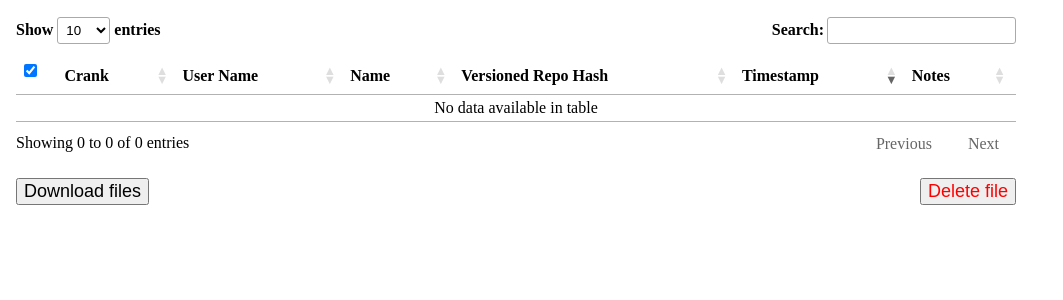
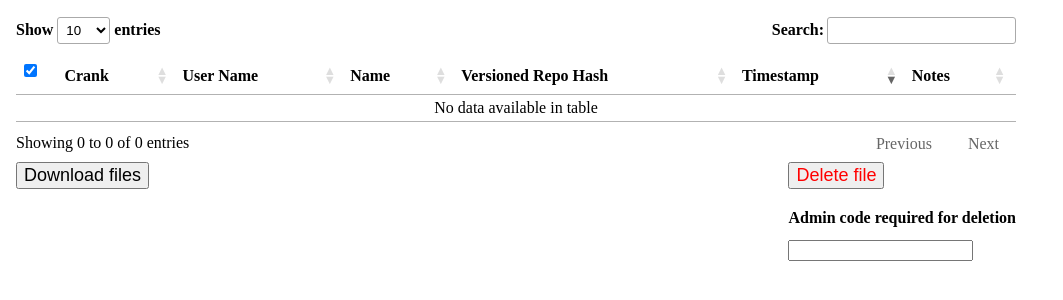
Before and after one commit to twosixlabs/Escalation, a Flask app: page / in a window 1280 px wide. Shown: the part 261-561 px from the top of the page, without its empty margins (0-1063 px from the left). Run offline with Flask 2, Linux system fonts and the light colour scheme; data that the repository does not hold is empty; some libraries are stand-ins or nearby versions.

Commit message:
visual improvements

```diff
--- a/submit_server/escalation/__init__.py
+++ b/submit_server/escalation/__init__.py
@@ -25,8 +25,8 @@ def create_app():
         #        DATABASE=os.path.join(app.instance_path, 'escalation.sqlite'),
         UPLOAD_FOLDER = os.path.join(app.instance_path,'submissions'),
         SQLALCHEMY_DATABASE_URI = os.environ.get('DATABASE_URL') or 'sqlite:///' + os.path.join(app.instance_path,'escalation.sqlite'),
-        #128 MB max upload
-        MAX_CONTENT_LENGTH = 128 * 1024 * 1024,
+        #16 MB max upload
+        MAX_CONTENT_LENGTH = 16 * 1024 * 1024,
         ADMIN_KEY='secret',
         SQLALCHEMY_TRACK_MODIFICATIONS=False
     )
--- a/submit_server/escalation/static/style.css
+++ b/submit_server/escalation/static/style.css
@@ -225,9 +225,3 @@ h2 {
     margin-top: 40px;
     margin-bottom: 40px;
 }
-
-#danger {
-  float: right;
-  max-width:10em;
-  color:red;
-}
--- a/submit_server/escalation/templates/index.html
+++ b/submit_server/escalation/templates/index.html
@@ -89,9 +89,13 @@ $('#submission_table').DataTable( {
 	</script>
 
   <input type="hidden" value="{{ crank }}" name="crank">
-  <div style="margin-top:1em">
+  <div>
     <input type="submit" value="Download files" name="submit">
-    <input id="danger" type="submit" value="Delete file" onClick="deleteConfSubmit(this.form);" name="submit">
+    <div style="float:right">
+      <input type="submit" value="Delete file" onClick="deleteConfSubmit(this.form);" name="submit" style="color:red">
+      <label for="adminkey" style="display:flex">Admin code required for deletion</label>
+      <input type="text" name="adminkey">
+    </div>
   </div>
 </form>
 </div>
--- a/submit_server/escalation/view.py
+++ b/submit_server/escalation/view.py
@@ -17,12 +17,15 @@ def view():
         curr_crank = request.form['crank']
 
     if request.method == 'POST' and 'submit' in request.form and request.form['submit'] == 'Delete file':
-        requested=[int(x) for x in request.form.getlist('download')]
+        if request.form['adminkey'] != app.config['ADMIN_KEY']:
+            flash("Incorrect admin code")
+        else:
+            requested=[int(x) for x in request.form.getlist('download')]
 
-        if len(requested) > 1:
-            flash("Please delete one submission at a time. This is slow, but helps ensure no accidental deletions")
-        if len(requested) == 1:
-            db.remove_submission(request.form['download'])
+            if len(requested) > 1:
+                flash("Please delete one submission at a time. This is slow, but helps ensure no accidental deletions")
+            elif len(requested) == 1:
+                db.remove_submission(request.form['download'])
 
     submissions=db.get_submissions(curr_crank)
 
```
Also changed, not shown: submit_server/escalation/plot.py (+11 -2 lines).
